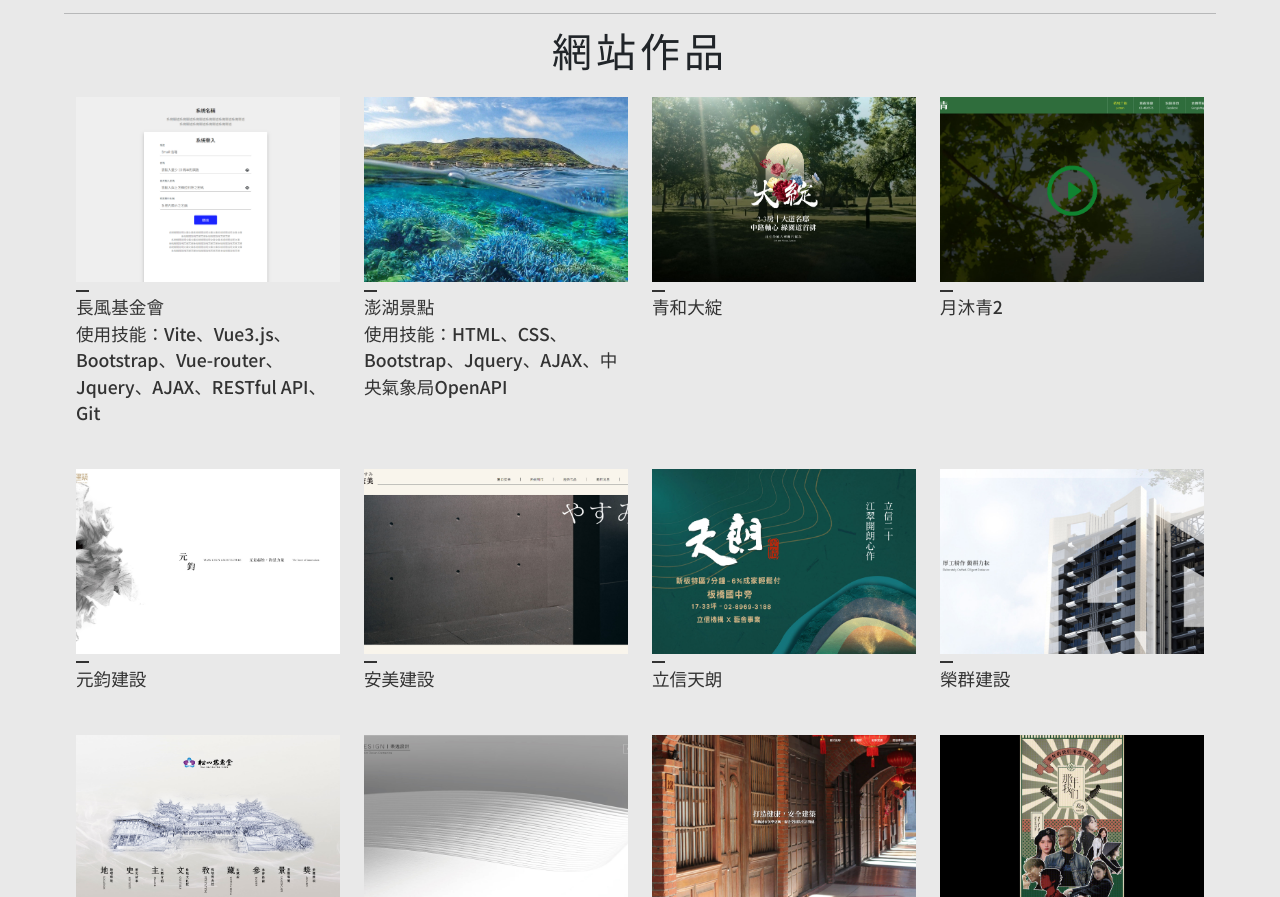
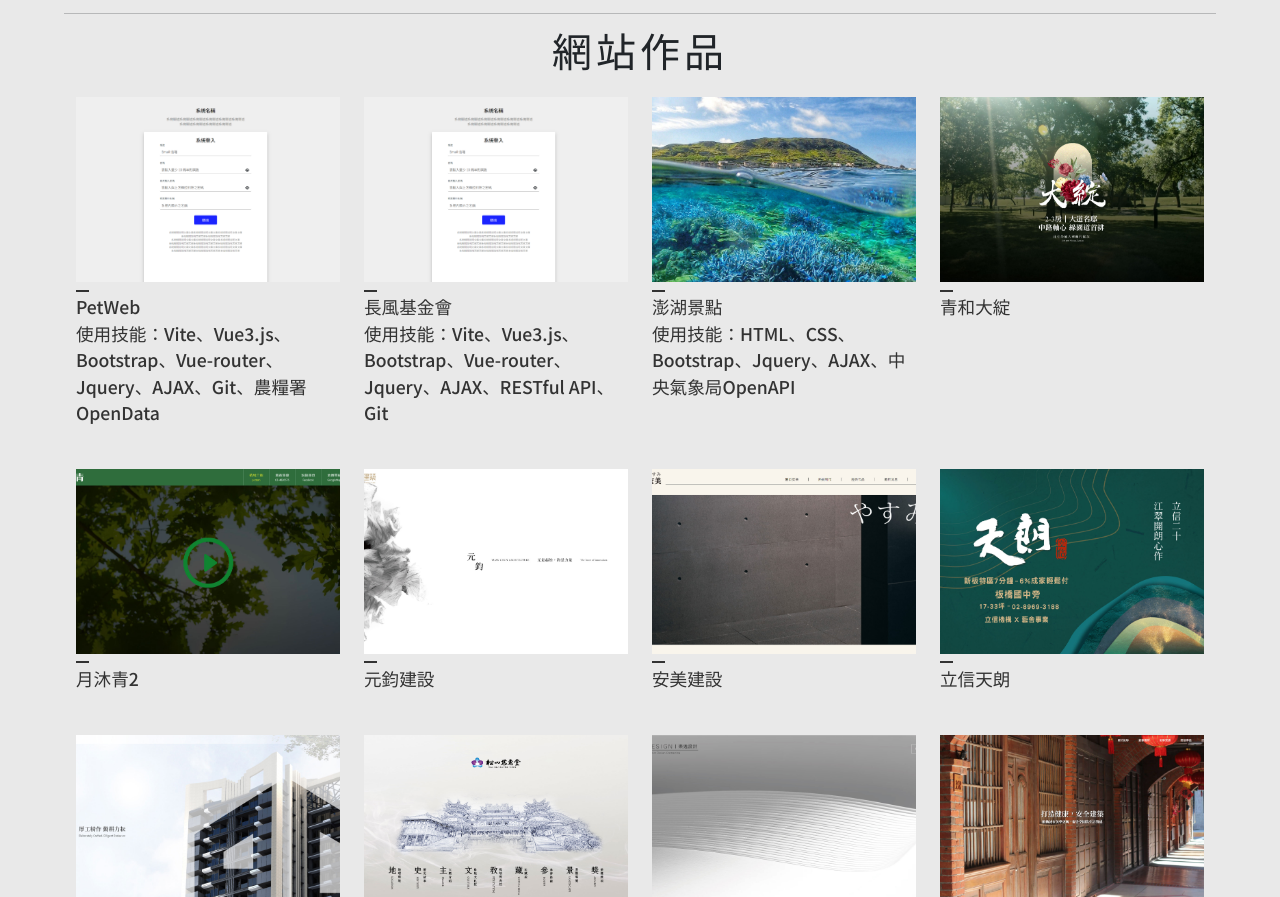
Before and after one commit to GingShan/MyWeb, a plain HTML site: page index.html in a window 1280 px wide. Shown: the part 1759-2656 px from the top of the page. Drawn offline with nearby package versions, Linux system fonts and the light colour scheme.

Commit message:
Add files via upload

```diff
--- a/index.html
+++ b/index.html
@@ -174,6 +174,15 @@
                         <h1 class="title">網站作品</h1>
                     </div>
                     <div class="col-lg-3 col-6 item">
+                        <a href="https://gingshan.github.io/PetWeb/#/" target="_blank">
+                            <div class="CaseImg" style="background-image: url(./images/project15.png);"></div>
+                            <div class="CaseName">
+                                PetWeb
+                                <br />使用技能：Vite、Vue3.js、Bootstrap、Vue-router、Jquery、AJAX、Git、農糧署OpenData
+                            </div>
+                        </a>
+                    </div>
+                    <div class="col-lg-3 col-6 item">
                         <a href="https://webmixbrand.deno.dev/" target="_blank">
                             <div class="CaseImg" style="background-image: url(./images/project15.png);"></div>
                             <div class="CaseName">
```
